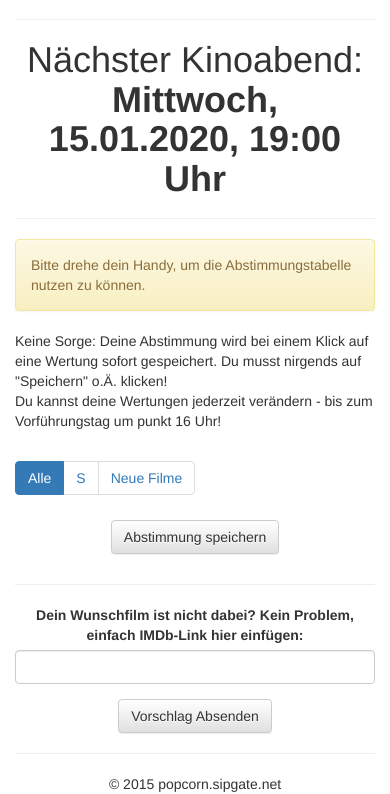
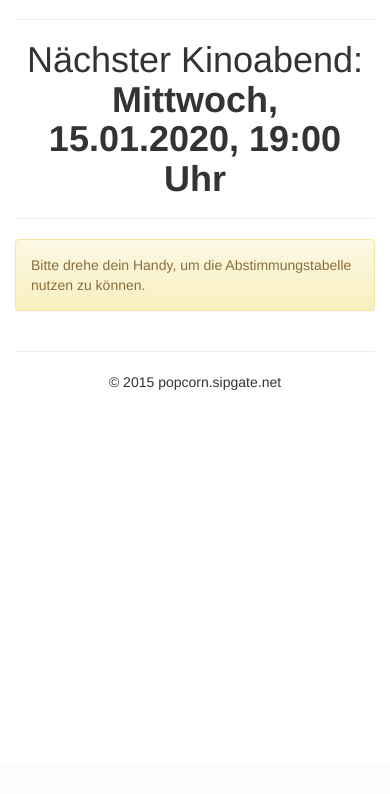
Before and after one commit to tpxtron/popcorn, a PHP site: template common/templates/vote.html.twig in a window 390 px wide. Shown: the part 79-873 px from the top of the page. After the commit the page ends 469 px from the top, so only its background shows below. Run offline with PHP 8.4, Linux system fonts and the light colour scheme; the template is opened without the code that fills it: most values are stand-ins (such as "Sample title", 1, 10 or a date in 2020); some libraries are stand-ins or nearby versions.

Commit message:
mobile fixes

```diff
--- a/common/templates/vote.html.twig
+++ b/common/templates/vote.html.twig
@@ -75,8 +75,8 @@ TODO:
 				<div class="alert alert-warning hidden visible-portrait visible-xs">
 					Bitte drehe dein Handy, um die Abstimmungstabelle nutzen zu können.
 				</div>
-				<p>Keine Sorge: Deine Abstimmung wird bei einem Klick auf eine Wertung sofort gespeichert. Du musst nirgends auf "Speichern" o.Ä. klicken!<br />Du kannst deine Wertungen jederzeit verändern - bis zum Vorführungstag um punkt 16 Uhr!</p>
-				<nav class="filter">
+				<p class="hidden-portrait">Keine Sorge: Deine Abstimmung wird bei einem Klick auf eine Wertung sofort gespeichert. Du musst nirgends auf "Speichern" o.Ä. klicken!<br />Du kannst deine Wertungen jederzeit verändern - bis zum Vorführungstag um punkt 16 Uhr!</p>
+				<nav class="filter hidden-portrait">
 					<ul class="pagination">
 						<li class="active"><a href="javascript:" class="filterLetter" data-letter="all">Alle</a></li>
 						{% set oldLetter = "" %}
@@ -135,14 +135,14 @@ TODO:
 					{% endfor %}
 					</tbody>
 				</table>
-				<p class="text-center">
+				<p class="text-center hidden-portrait">
 					<button class="btn btn-default" id="fakeSaveButton">Abstimmung speichern</button>
 				</p>
 			{% endif %}
 		</div>
 	</div>
-	<hr />
-	<div class="row">
+	<hr class="hidden-portrait" />
+	<div class="row hidden-portrait">
 		<div class="col-xs-12 col-md-6 col-md-offset-3">
 			<div class="text-center">
 				<form class="form" method="post" action="/vote/suggest">
```
Also changed, not shown: common/templates/admin.html.twig (+4 -7 lines).
